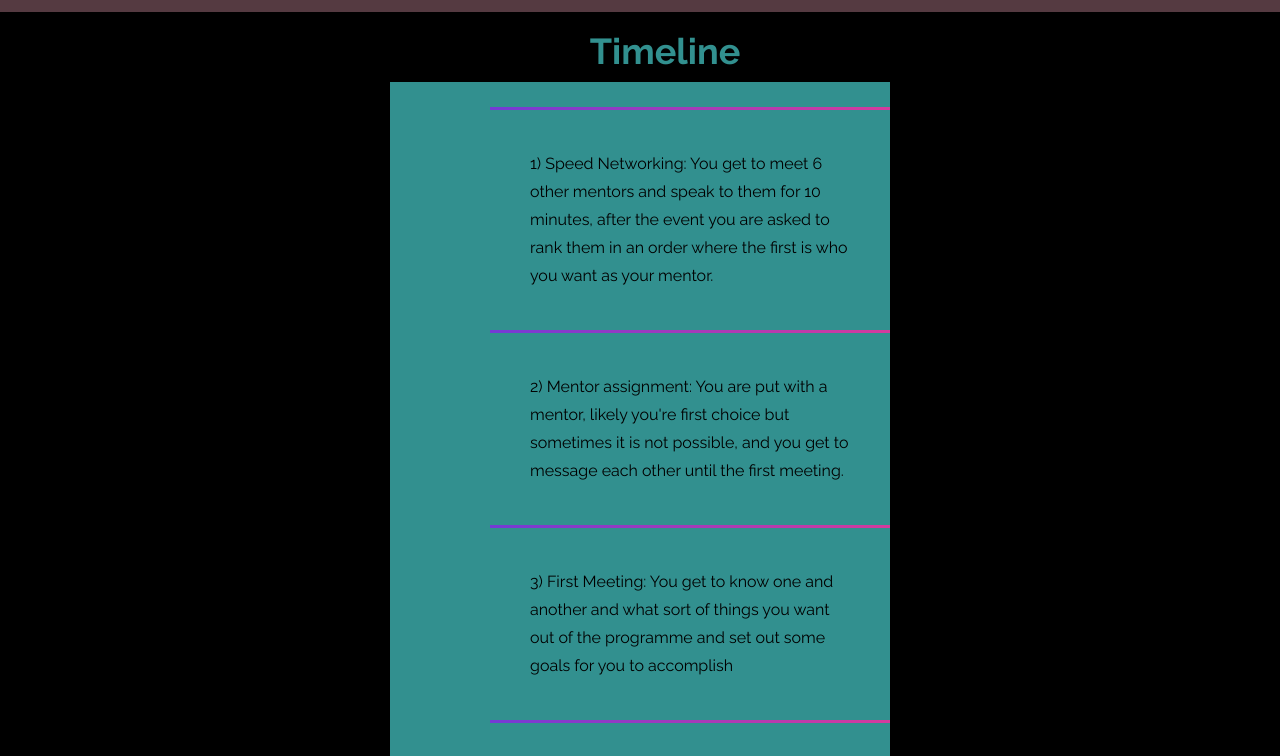
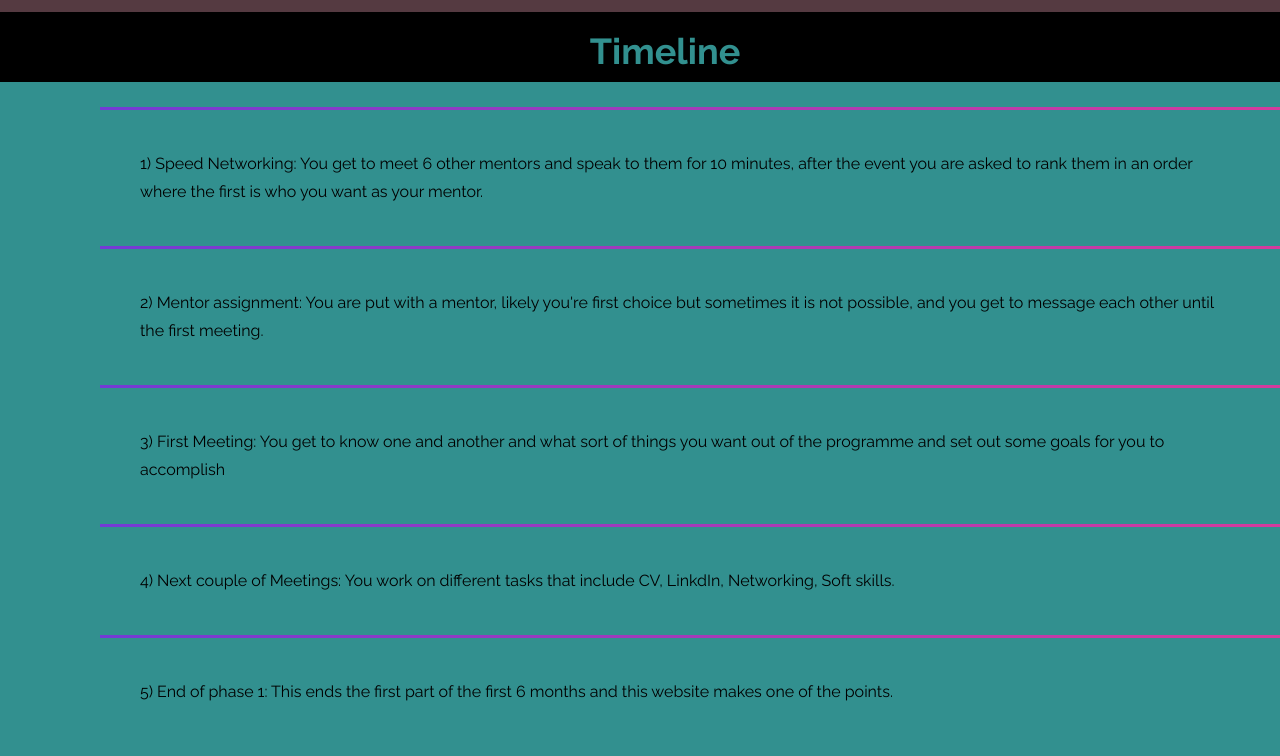
Before and after one commit to m4nasi/stsSite, a plain HTML site: page index.html in a window 1280 px wide. Shown: the part 1504-2260 px from the top of the page. Drawn offline with Linux system fonts and the light colour scheme.

Commit message:
width changed

```diff
--- a/css/style.css
+++ b/css/style.css
@@ -67,12 +67,7 @@ h1,h2,h3,h4,h5
 /* Timeline Container */
 #timeline{
 	background-color: #32908F;
-}
-
-#timeline{
-	  min-width: 300px;
-	  max-width: 500px;
-	  margin: auto;
+	margin: auto;
 	}
 
 	#timeline p {
```
